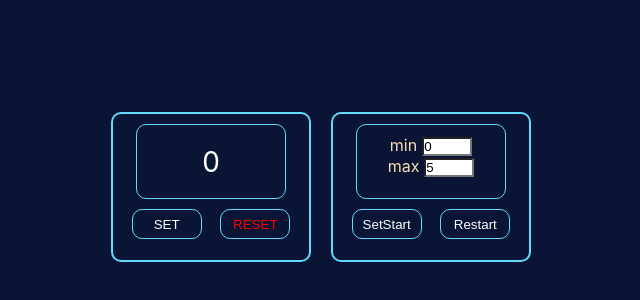
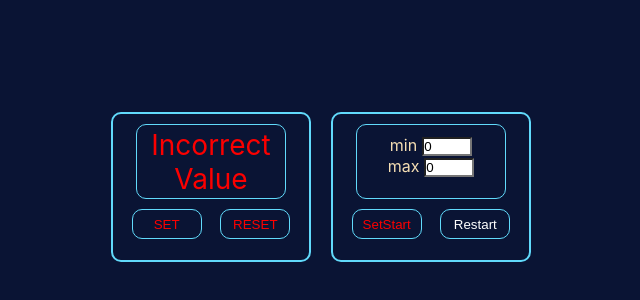
Before and after one commit to PidzhakovIlya/counter, a React (Create React App) app: page / in a window 1280 px wide. Shown: the part 88-388 px from the top of the page, without its empty margins (319-959 px from the left). Built offline with nearby package versions, Linux system fonts and the light colour scheme.

Commit message:
add localstorage

```diff
--- a/src/App.tsx
+++ b/src/App.tsx
@@ -8,9 +8,13 @@ import {FlexWrapper} from "./components/FlexWrapper";
 export let minCount = 0;
 export let maxCount = 5;
 function App() {
-    const [ min, setMin] = useState(minCount);
-    const [ max, setMax] = useState(maxCount);
-    const [count, setCount] = useState(minCount)
+    let localStart = localStorage.getItem('start')
+    let localEnd = localStorage.getItem('end')
+    console.log(localStart)
+    const [ min, setMin] = useState(Number(localStart));
+    const [ max, setMax] = useState(Number(localEnd));
+    const [count, setCount] = useState(min)
+
 
   return (
     <FlexWrapper direction={"row"} justify={"center"} align={"center"} gap={"20px"}>
--- a/src/components/counter/Counter.tsx
+++ b/src/components/counter/Counter.tsx
@@ -25,12 +25,20 @@ export const Counter: React.FC<CounterTypeProps> = ({min, max, count, setCount})
     }
     return (
         <CounterBox>
-            {max > min && min >= 0 ?
-                <Display counter={count} maxCount={max}/>
-                : <Display counter={"Incorrect Value"} maxCount={max}/>
+            {/*{max > min && min >= 0 ?*/}
+            {/*    <Display counter={count} maxCount={max}/>*/}
+            {/*    : <Display counter={"Incorrect Value"} maxCount={max}/>*/}
+            {/*}*/}
+            {max <= Number(localStorage.getItem("start")) || max<=0 || min >= Number(localStorage.getItem("end")) || min<0  ?
+                <Display counter={"Incorrect Value"} maxCount={max}/>
+                : min !== Number(localStorage.getItem("start")) || max !== Number(localStorage.getItem("end")) ?
+                    <Display counter={"Pres SetStart"} maxCount={max}/>
+                    : <Display counter={count} maxCount={max}/>
             }
+
+
             <FlexWrapper justify={"space-evenly"}>
-                <Button name={"SET"} callBack={counterHandler} disabled={ count >= max || count < min}/>
+                <Button name={"SET"} callBack={counterHandler} disabled={count >= max || count < min}/>
                 <Button name={"RESET"} callBack={resetCounter} disabled={count === min || count < min || count > max}/>
             </FlexWrapper>
         </CounterBox>
--- a/src/components/settingsCounter/SettingsCounter.tsx
+++ b/src/components/settingsCounter/SettingsCounter.tsx
@@ -19,12 +19,16 @@ export type SetCounterPropsType = SettingsCounterPropsType &  {
 export const SettingsCounter: React.FC<SetCounterPropsType> = ({setMin, setMax, min, max, setCount}) => {
 
         const setCountHandler = ()=> {
+            localStorage.setItem('start', String(min))
+            localStorage.setItem('end', String(max))
+            setCount(min)
 
-            setCount(min)
         }
         const restartSettingsHandler = ()=>{
-            setMin(0);
-            setMax(5)
+            localStorage.setItem("start", String(0))
+            localStorage.setItem("end", String(5))
+            setMin(Number(localStorage.getItem("start")));
+            setMax(Number(localStorage.getItem("end")))
             setCount(min)
         }
     return (
```
